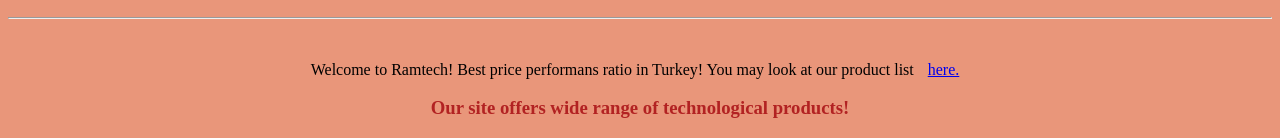
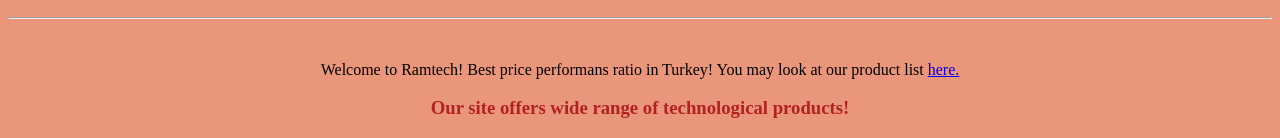
Before and after one commit to PathofSigun/Homework, a plain HTML site: page CSS Homework1/index.html in a window 1280 px wide. Shown: the part 148-286 px from the top of the page. Drawn offline with Linux system fonts and the light colour scheme.

Commit message:
Update index.html

```diff
--- a/CSS Homework1/index.html
+++ b/CSS Homework1/index.html
@@ -20,9 +20,9 @@
     <br>
     <!-- Explanation -->
     <article>
-        <p style="padding: 0%;">
+        <p>
             Welcome to Ramtech! Best price performans ratio in Turkey! You may look at our product list
-            <a href="productlist.html">here.</a>
+            <a href="productlist.html" style="padding: 0%;">here.</a>
         </p>
     </article>
     <!-- Product List -->
```
